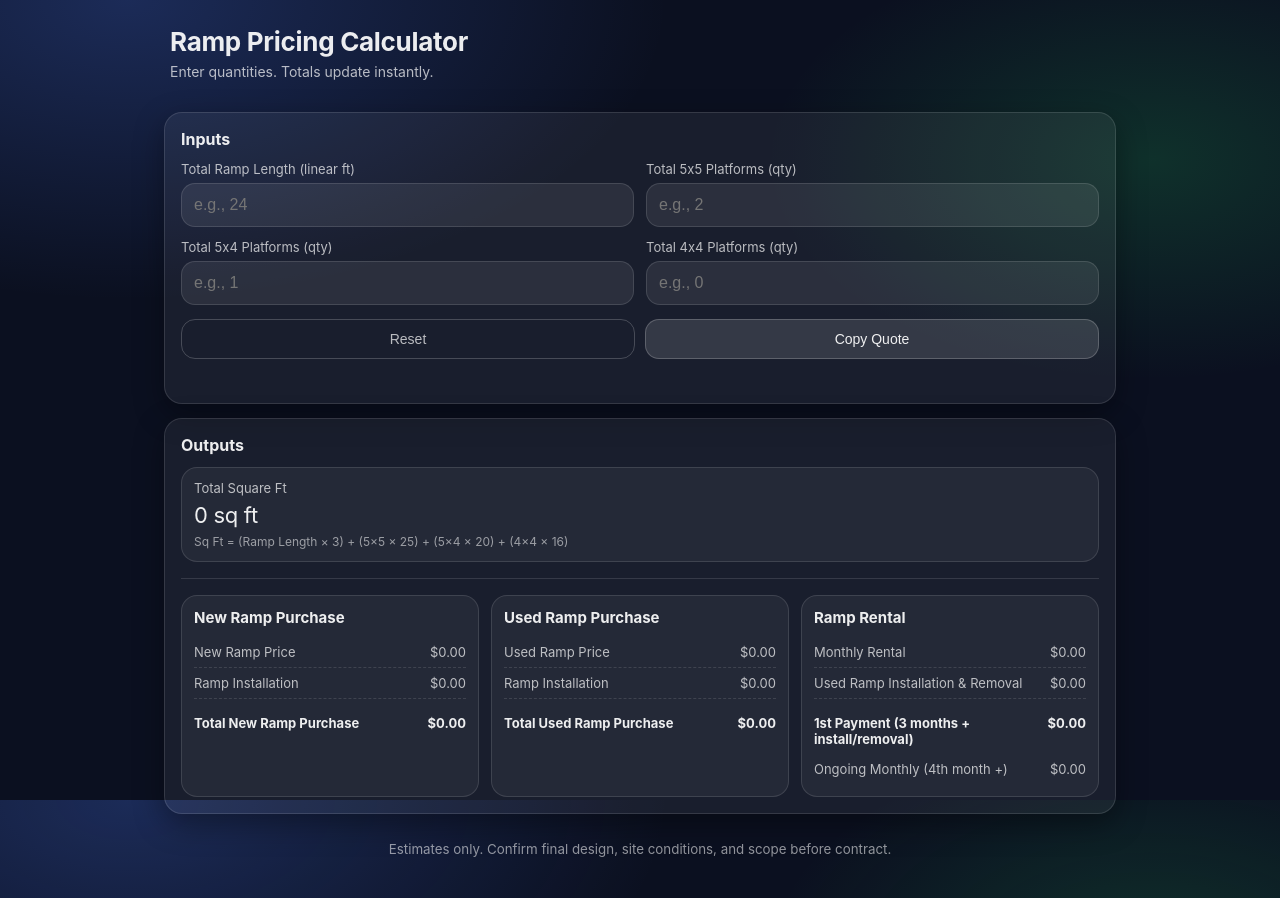
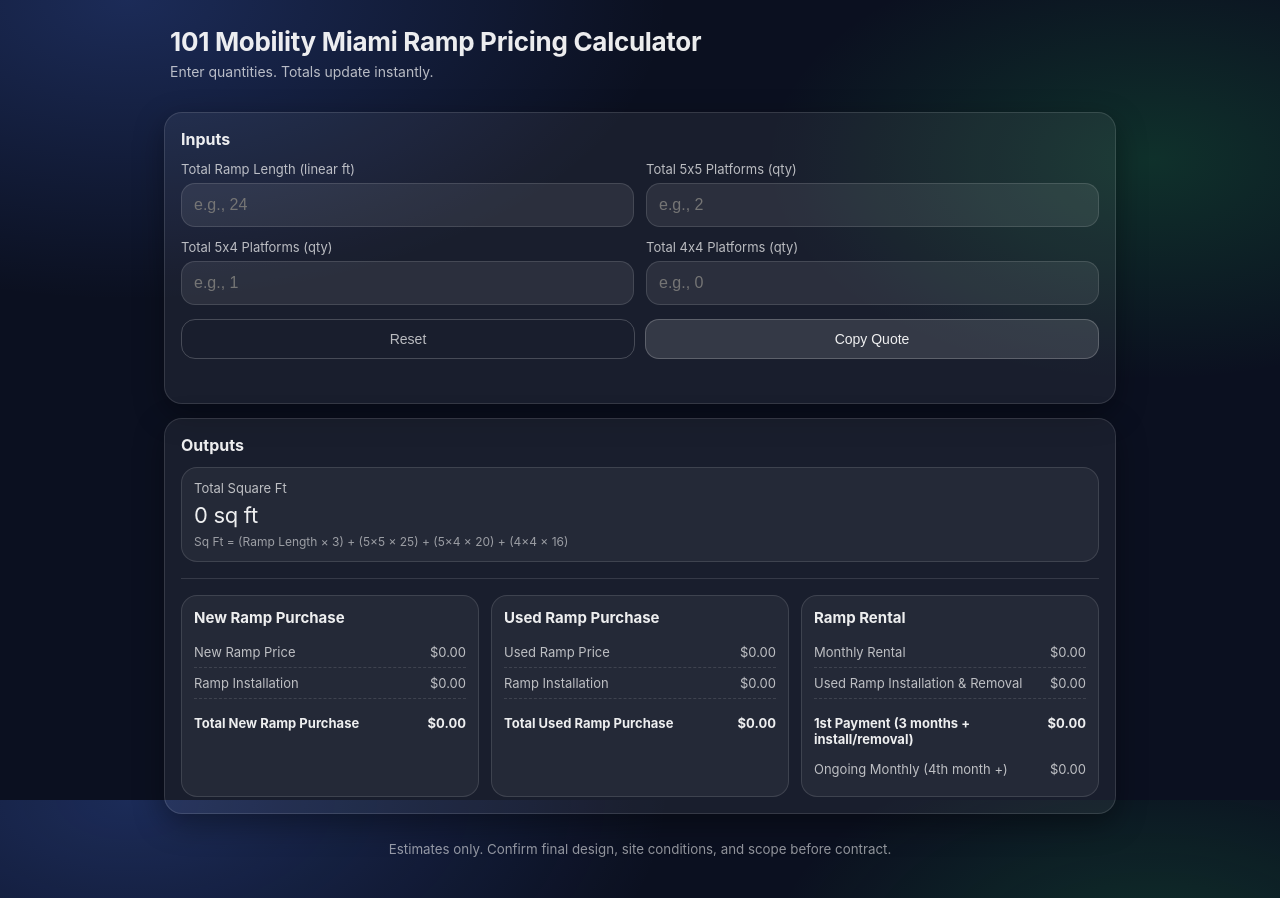
Before and after one commit to dazulaym/ramp-price-calculator, a plain HTML site: page index.html in a window 1280 px wide. Drawn offline with Linux system fonts and the light colour scheme.

Commit message:
Update index.html

```diff
--- a/index.html
+++ b/index.html
@@ -10,7 +10,7 @@
   <body>
     <main class="container">
       <header class="header">
-        <h1>Ramp Pricing Calculator</h1>
+        <h1>101 Mobility Miami Ramp Pricing Calculator</h1>
         <p class="sub">Enter quantities. Totals update instantly.</p>
       </header>
 
```
